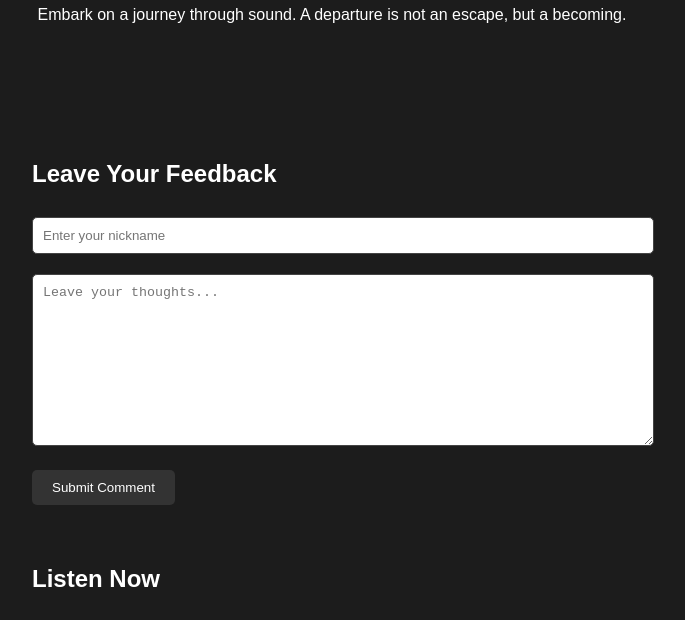
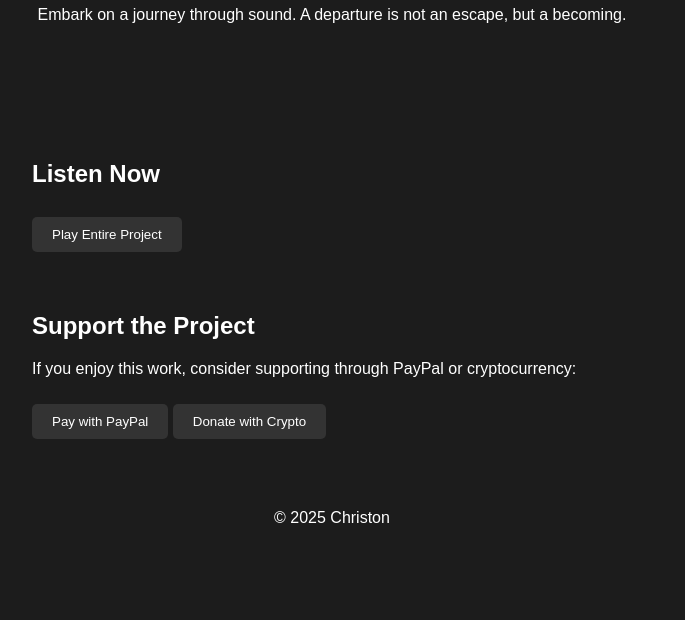
Before and after one commit to christonwords/departure-sound-experience, a plain HTML site: page index.html in a window 1280 px wide. Shown: the part 143-763 px from the top of the page, without its empty margins (308-993 px from the left). Drawn offline with Linux system fonts and the light colour scheme.

Commit message:
Update index.html

```diff
--- a/index.html
+++ b/index.html
@@ -14,18 +14,6 @@
   </header>
 
   <main>
-    <section class="feedback">
-      <h2>Leave Your Feedback</h2>
-      <form id="feedback-form">
-        <input type="text" id="nickname" placeholder="Enter your nickname" required>
-        <textarea id="comment" placeholder="Leave your thoughts..." required></textarea>
-        <button type="submit">Submit Comment</button>
-      </form>
-      <div id="comments-container">
-        <!-- User comments will appear here -->
-      </div>
-    </section>
-
     <section class="listen-now">
       <h2>Listen Now</h2>
       <button id="listen-button">Play Entire Project</button>
```
